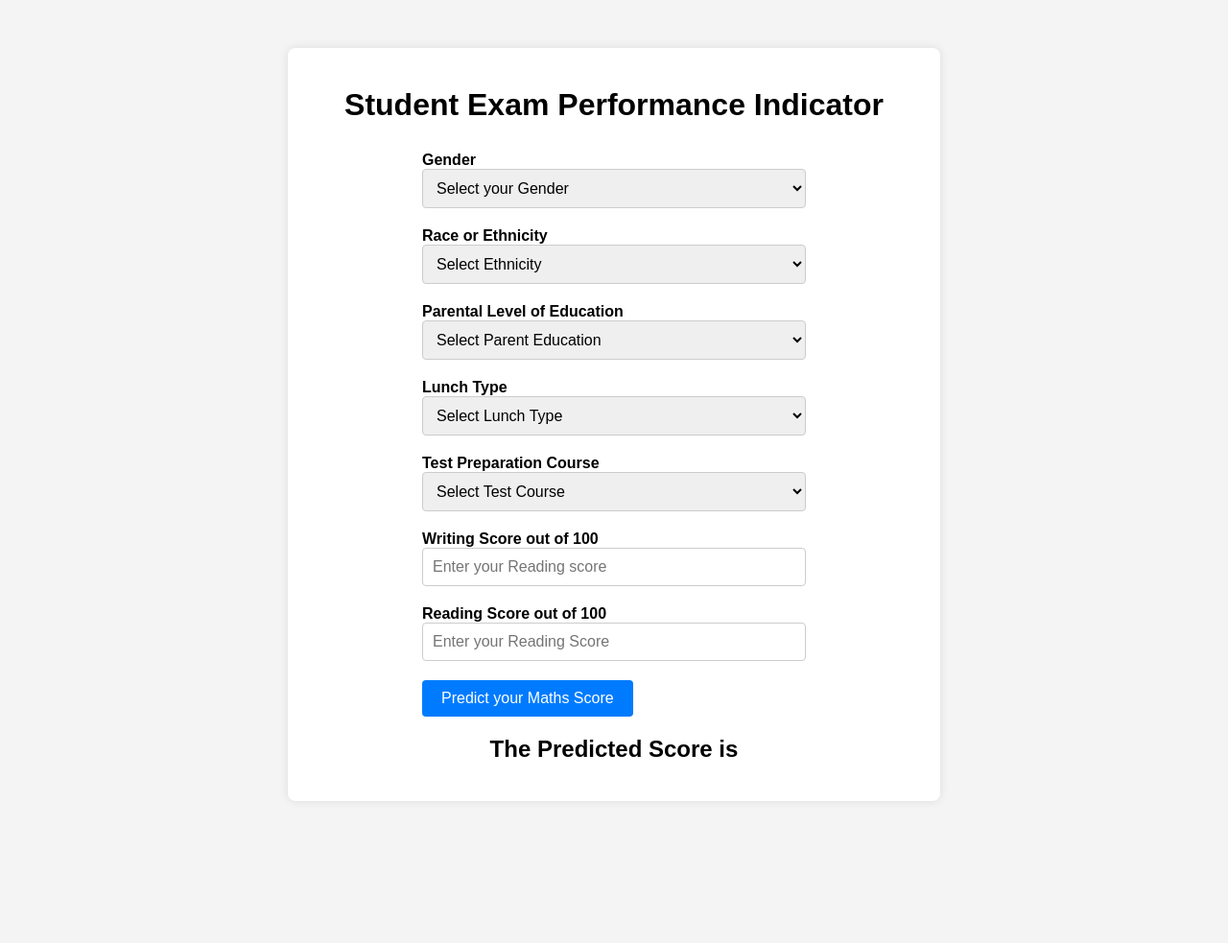
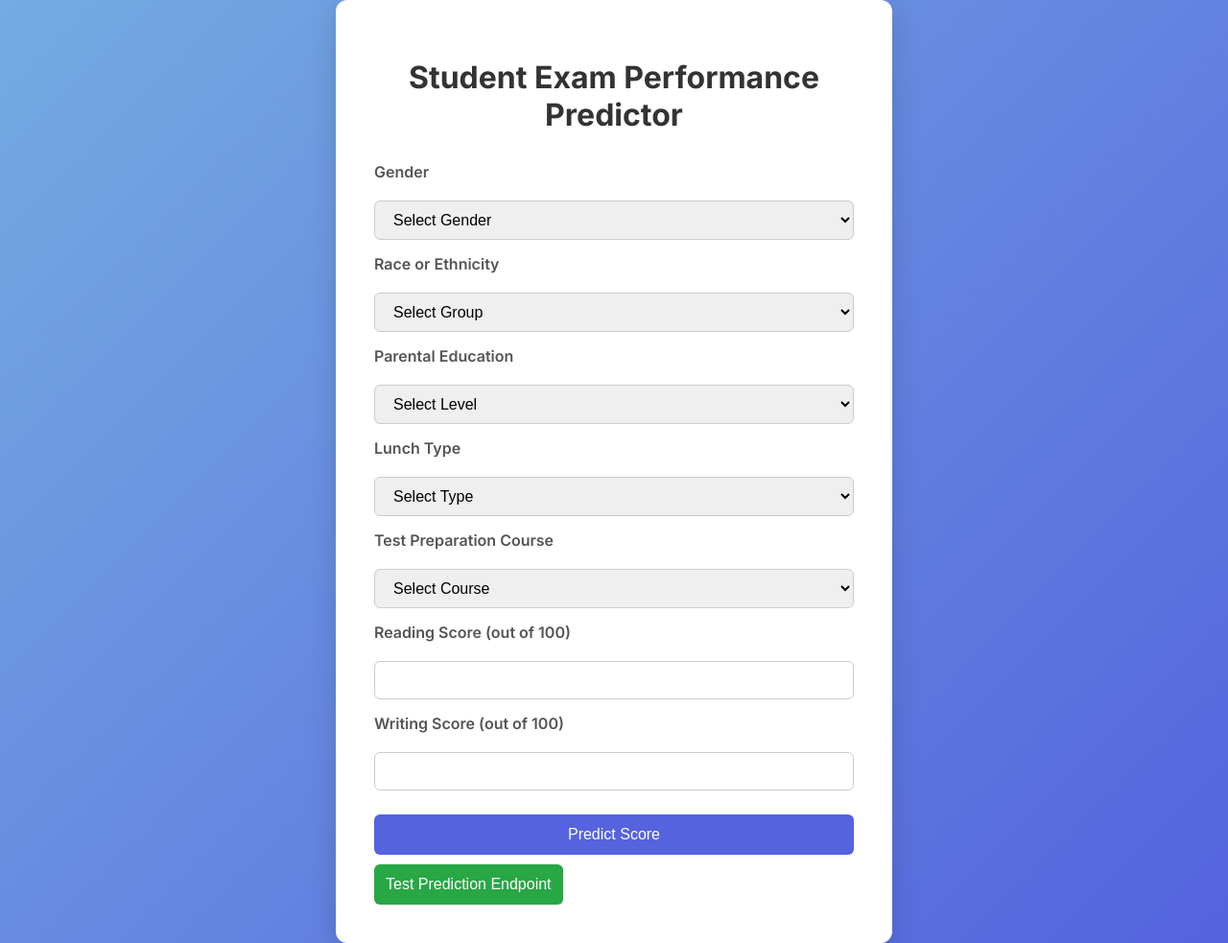
Before and after one commit to SudeshRPatil20/Student-Performance-Prediction, a Flask app: page /predictdata in a window 1280 px wide. Shown: the whole page at 96% size. Before the commit the page ends 789 px from the top, so only its background shows below. Run offline with Flask 3, Linux system fonts and the light colour scheme.

Commit message:
Update home.html

```diff
--- a/templates/home.html
+++ b/templates/home.html
@@ -4,101 +4,120 @@
 <head>
     <meta charset="UTF-8">
     <meta name="viewport" content="width=device-width, initial-scale=1.0">
-    <title>Student Exam Performance Indicator</title>
+    <title>Student Exam Performance Predictor</title>
     <style>
+        /* Google Fonts */
+        @import url('https://fonts.googleapis.com/css2?family=Inter:wght@400;600;700&display=swap');
+
         body {
-            font-family: Arial, sans-serif;
-            background-color: #f4f4f4;
+            font-family: 'Inter', sans-serif;
+            background: linear-gradient(135deg, #74ABE2, #5563DE);
             margin: 0;
             padding: 0;
+            min-height: 100vh;
+            display: flex;
+            justify-content: center;
+            align-items: center;
         }
 
-        .login {
-            width: 50%;
-            margin: 50px auto;
-            padding: 20px;
-            background-color: #fff;
-            border-radius: 8px;
-            box-shadow: 0 0 10px rgba(0, 0, 0, 0.1);
+        .container {
+            background: #fff;
+            border-radius: 12px;
+            padding: 40px;
+            max-width: 500px;
+            width: 90%;
+            box-shadow: 0 10px 30px rgba(0, 0, 0, 0.15);
         }
 
         h1 {
             text-align: center;
+            color: #333;
             margin-bottom: 30px;
         }
 
         form {
-            max-width: 400px;
-            margin: 0 auto;
+            display: flex;
+            flex-direction: column;
+            gap: 15px;
         }
 
-        .mb-3 {
-            margin-bottom: 20px;
+        label {
+            font-weight: 600;
+            margin-bottom: 5px;
+            color: #555;
         }
 
-        .form-label {
-            font-weight: bold;
+        input[type="text"],
+        input[type="number"],
+        select {
+            padding: 10px 15px;
+            border-radius: 6px;
+            border: 1px solid #ccc;
+            font-size: 16px;
+            width: 100%;
+            box-sizing: border-box;
         }
 
-        .form-control {
-            width: 100%;
-            padding: 10px;
-            border: 1px solid #ccc;
-            border-radius: 4px;
-            box-sizing: border-box;
+        input[type="submit"],
+        .test-btn {
+            background-color: #5563DE;
+            color: white;
+            padding: 12px;
+            border: none;
+            border-radius: 6px;
+            cursor: pointer;
             font-size: 16px;
+            transition: background 0.3s ease;
+            margin-top: 10px;
         }
 
-        .btn {
-            background-color: #007bff;
-            color: #fff;
-            border: none;
-            padding: 10px 20px;
-            border-radius: 4px;
-            cursor: pointer;
-            font-size: 16px;
+        input[type="submit"]:hover,
+        .test-btn:hover {
+            background-color: #3e4bbd;
         }
 
-        .btn:hover {
-            background-color: #0056b3;
+        .result {
+            text-align: center;
+            margin-top: 20px;
+            font-size: 18px;
+            color: #333;
+            font-weight: 600;
         }
 
-        h2 {
-            text-align: center;
-            margin-top: 20px;
+        .test-btn {
+            background-color: #28a745;
+        }
+
+        .test-btn:hover {
+            background-color: #218838;
         }
     </style>
 </head>
 
 <body>
-    <div class="login">
-        <h1>Student Exam Performance Indicator</h1>
-
+    <div class="container">
+        <h1>Student Exam Performance Predictor</h1>
         <form action="{{ url_for('predict_datapoint')}}" method="post">
-            <div class="mb-3">
-                <label class="form-label">Gender</label>
-                <select class="form-control" name="gender" placeholder="Enter your Gender" required>
-                    <option class="placeholder" selected disabled value="">Select your Gender</option>
+            <label for="gender">Gender</label>
+            <select name="gender" required>
+                <option selected disabled value="">Select Gender</option>
                 <option value="male">Male</option>
                 <option value="female">Female</option>
             </select>
-            </div>
-            <div class="mb-3">
-                <label class="form-label">Race or Ethnicity</label>
-                <select class="form-control" name="ethnicity" placeholder="Enter your Ethnicity" required>
-                    <option class="placeholder" selected disabled value="">Select Ethnicity</option>
+
+            <label for="ethnicity">Race or Ethnicity</label>
+            <select name="ethnicity" required>
+                <option selected disabled value="">Select Group</option>
                 <option value="group A">Group A</option>
                 <option value="group B">Group B</option>
                 <option value="group C">Group C</option>
                 <option value="group D">Group D</option>
                 <option value="group E">Group E</option>
             </select>
-            </div>
-            <div class="mb-3">
-                <label class="form-label">Parental Level of Education</label>
-                <select class="form-control" name="parental_level_of_education" placeholder="Enter your Parent Education"
-                    required>
-                    <option class="placeholder" selected disabled value="">Select Parent Education</option>
+
+            <label for="parental_level_of_education">Parental Education</label>
+            <select name="parental_level_of_education" required>
+                <option selected disabled value="">Select Level</option>
                 <option value="associate's degree">Associate's Degree</option>
                 <option value="bachelor's degree">Bachelor's Degree</option>
                 <option value="high school">High School</option>
@@ -106,40 +125,41 @@
                 <option value="some college">Some College</option>
                 <option value="some high school">Some High School</option>
             </select>
-            </div>
-            <div class="mb-3">
-                <label class="form-label">Lunch Type</label>
-                <select class="form-control" name="lunch" placeholder="Enter your Lunch" required>
-                    <option class="placeholder" selected disabled value="">Select Lunch Type</option>
+
+            <label for="lunch">Lunch Type</label>
+            <select name="lunch" required>
+                <option selected disabled value="">Select Type</option>
                 <option value="free/reduced">Free/Reduced</option>
                 <option value="standard">Standard</option>
             </select>
-            </div>
-            <div class="mb-3">
-                <label class="form-label">Test Preparation Course</label>
-                <select class="form-control" name="test_preparation_course" placeholder="Enter your Course" required>
-                    <option class="placeholder" selected disabled value="">Select Test Course</option>
+
+            <label for="test_preparation_course">Test Preparation Course</label>
+            <select name="test_preparation_course" required>
+                <option selected disabled value="">Select Course</option>
                 <option value="none">None</option>
                 <option value="completed">Completed</option>
             </select>
+
+            <label for="reading_score">Reading Score (out of 100)</label>
+            <input type="number" name="reading_score" min="0" max="100" required />
+
+            <label for="writing_score">Writing Score (out of 100)</label>
+            <input type="number" name="writing_score" min="0" max="100" required />
+
+            <input type="submit" value="Predict Score" />
+        </form>
+
+        <!-- Test button -->
+        <button class="test-btn" onclick="window.location.href='{{ url_for('predict_datapoint') }}'">
+            Test Prediction Endpoint
+        </button>
+
+        <!-- Display results -->
+        {% if results %}
+        <div class="result">
+            Predicted Score: {{ results }}
         </div>
-            <div class="mb-3">
-                <label class="form-label">Writing Score out of 100</label>
-                <input class="form-control" type="number" name="reading_score" placeholder="Enter your Reading score"
-                    min='0' max='100' />
-            </div>
-            <div class="mb-3">
-                <label class="form-label">Reading Score out of 100</label>
-                <input class="form-control" type="number" name="writing_score" placeholder="Enter your Reading Score"
-                    min='0' max='100' />
-            </div>
-            <div class="mb-3">
-                <input class="btn btn-primary" type="submit" value="Predict your Maths Score" />
-            </div>
-        </form>
-        <h2>
-            The Predicted Score is {{results}}
-        </h2>
+        {% endif %}
     </div>
 </body>
 
```
Lines whose indentation alone changed are shown as unchanged.
